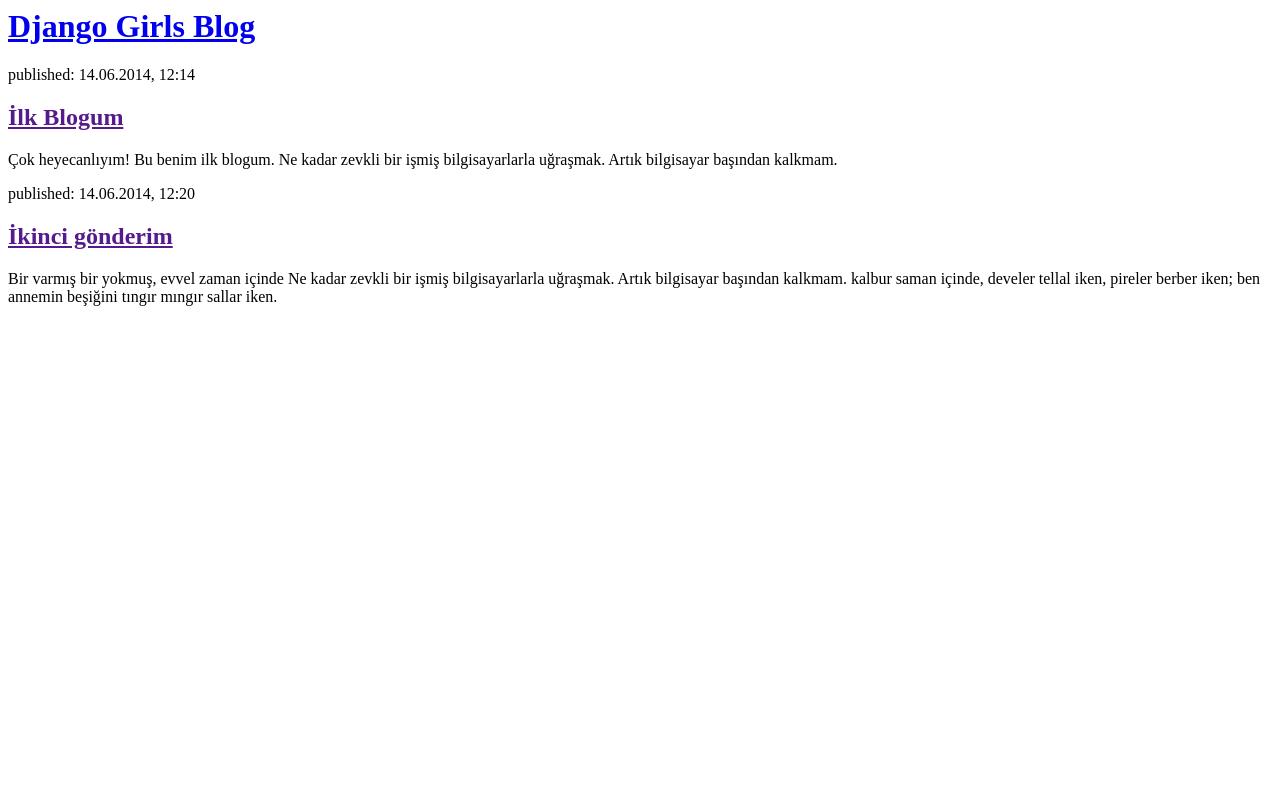
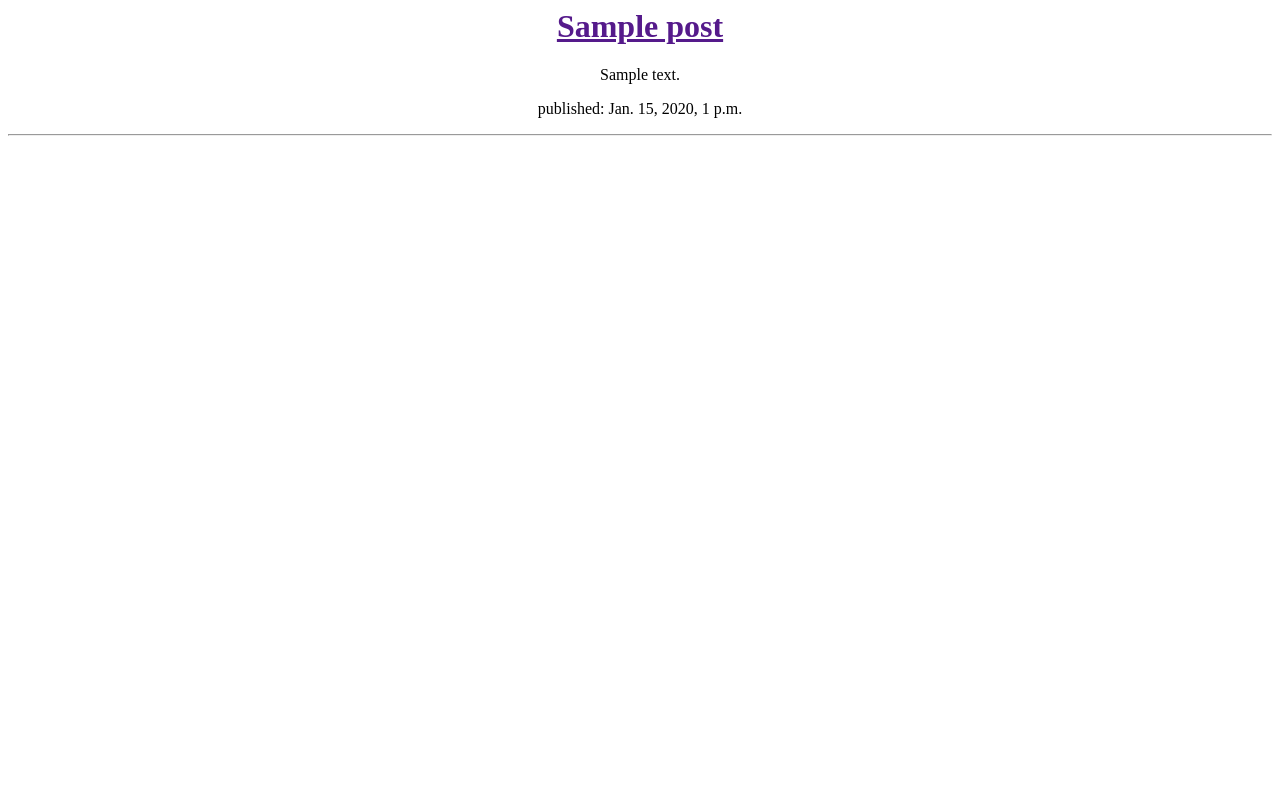
Before and after one commit to beatkey/my-first-blog, a Django app: template blog/templates/blog/post_list.html in a window 1280 px wide. Run offline with Django 3.2, Linux system fonts and the light colour scheme; the template is opened without the code that fills it: values that come from a table or form of the project are taken from there, others are empty; tables that the repository leaves empty hold one stand-in row (values such as "Sample post").

Commit message:
Veritabanından gönderileri göstermek için template'ler değiştirildi.

```diff
--- a/blog/templates/blog/post_list.html
+++ b/blog/templates/blog/post_list.html
@@ -2,20 +2,14 @@
 <head>
 	<title>Django Girls blog</title>
 </head>
-    <body>
+<body style="text-align: center;">
+	{% for post in posts %}
 	<div>
-            <h1><a href="/">Django Girls Blog</a></h1>
+		<h1><a href="">{{ post.title }}</a></h1>
+		<p>{{ post.text|linebreaksbr }}</p>
+		<p>published: {{ post.published_date }}</p>
+		<hr>
 	</div>
-        <div>
-            <p>published: 14.06.2014, 12:14</p>
-            <h2><a href="">İlk Blogum</a></h2>
-            <p>Çok heyecanlıyım! Bu benim ilk blogum. Ne kadar zevkli bir işmiş bilgisayarlarla uğraşmak. Artık bilgisayar başından kalkmam. </p>
-        </div>
-
-        <div>
-            <p>published: 14.06.2014, 12:20</p>
-            <h2><a href="">İkinci gönderim</a></h2>
-            <p>Bir varmış bir yokmuş, evvel zaman içinde Ne kadar zevkli bir işmiş bilgisayarlarla uğraşmak. Artık bilgisayar başından kalkmam. kalbur saman içinde, develer tellal iken, pireler berber iken; ben annemin beşiğini tıngır mıngır sallar iken.</p>
-        </div>
+	{% endfor %}
 </body>
 </html>
```
Also changed, not shown: blog/views.py (+4 -3 lines). Lines whose indentation alone changed are shown as unchanged.
